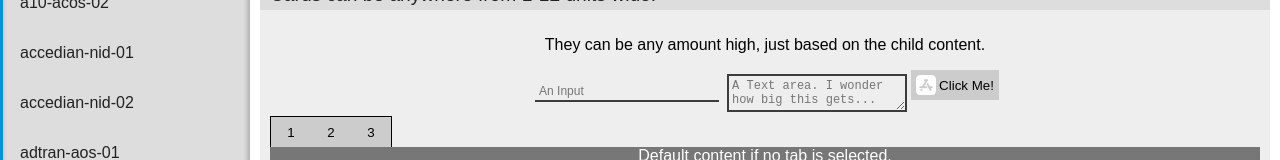
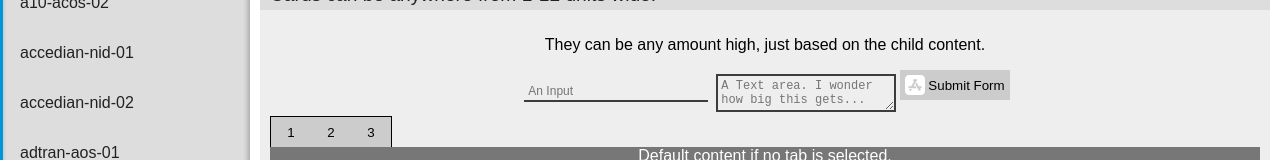
Before and after one commit to AndyTuttle12/ux_sandbox, a React (Create React App) app: page / in a window 1280 px wide. Shown: the part 181-341 px from the top of the page. Built offline with nearby package versions, Linux system fonts and the light colour scheme; no server answers.

Commit message:
troubleshooting card contents.

```diff
--- a/src/App.jsx
+++ b/src/App.jsx
@@ -143,7 +143,7 @@ class App extends Component {
           </header>
           <div className="App-body">
             <CardDashboard title="Test Dashboard">
-              <Card title="Cards can be anywhere from 1-12 units wide." spanWidth={12} collapsible configurable>
+              <Card title="Cards can be anywhere from 1-12 units wide." spanWidth={12} spanHeight={2} collapsible configurable>
                 <p>They can be any amount high, just based on the child content.</p>
                 <Form
                   action={'action'}
@@ -170,7 +170,7 @@ class App extends Component {
                     })}
                   >
                     <img src={icon} alt="icon" />
-                    Click Me!
+                    Submit Form
                   </Button>
                   <div className="form-error">
                     <span className="error">{this.state.formError}</span>
```
